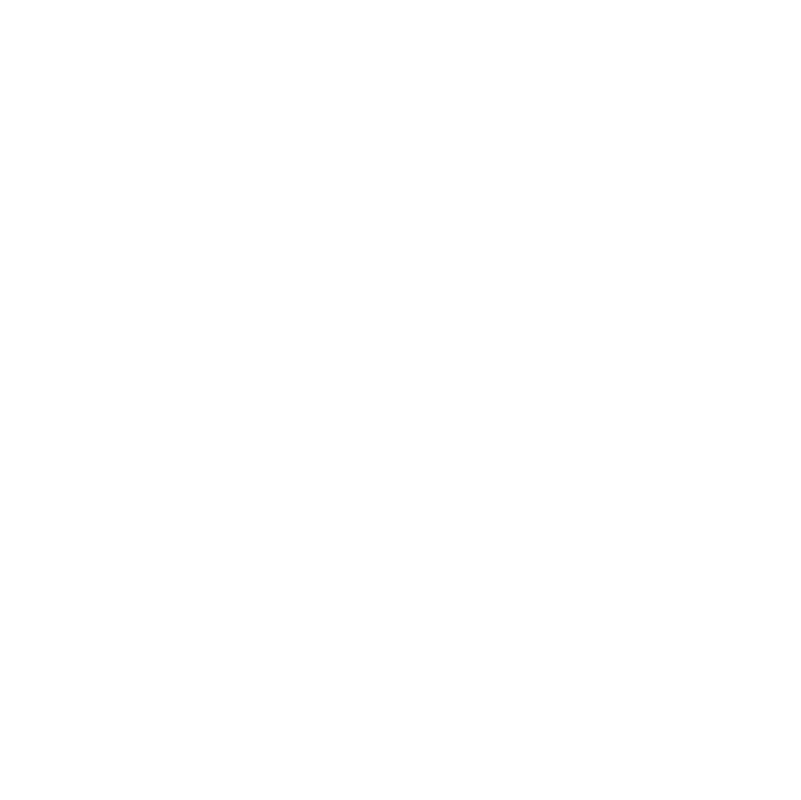
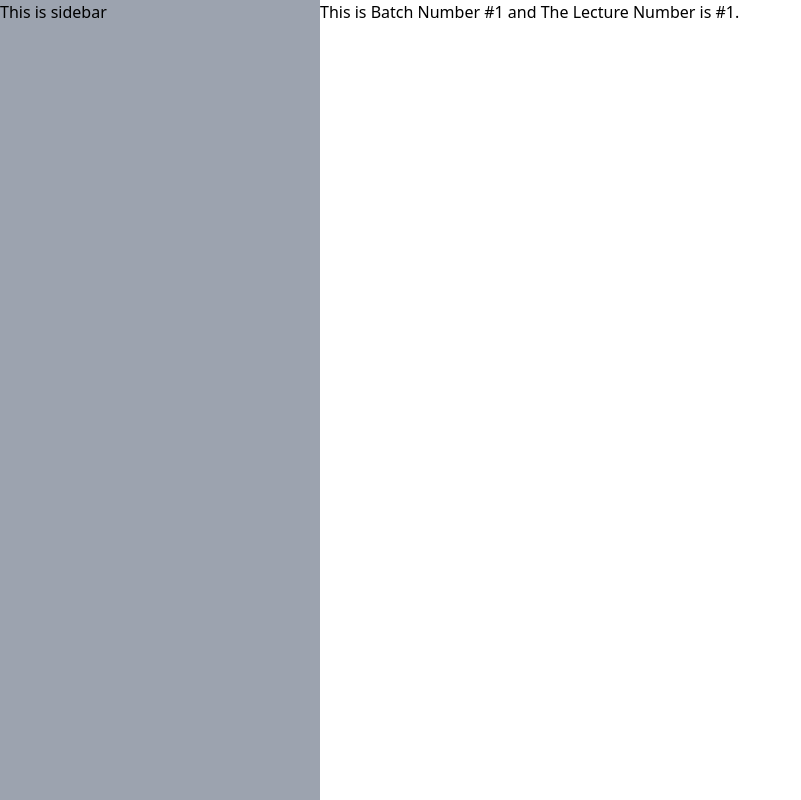
Before and after one commit to vaibhavgoel0230/Project_devslane, a React (Create React App) app: page /batch/1/lecture/1 in a window 1280 px wide. Shown: the whole page, without its empty margins (0-801 px from the left). Built offline with nearby package versions, Linux system fonts and the light colour scheme.

Commit message:
created Sidebar, Lecture Page, and seperated AuthPage and AppContainer Page for different displays

```diff
--- a/src/App.tsx
+++ b/src/App.tsx
@@ -1,9 +1,9 @@
 import React from "react";
 import { BrowserRouter, Switch, Route, Redirect } from "react-router-dom";
-import LoginPage from "./Pages/Login.page";
-import SignupPage from "./Pages/Signup.page";
-import DashboardPage from "./Pages/Dashboard.pages";
-import RecordingsPage from "./Pages/Recordings.page";
+import AppContainerPage from "./Pages/AppContainer.page";
+import AuthPage from "./Pages/Auth.page";
+import LecturePage from "./Pages/Lecture.page";
+import NotFoundPage from "./Pages/NotFound.page";
 
 interface Props {}
 
@@ -14,17 +14,21 @@
         <Route path="/" exact>
           <Redirect to="/login"></Redirect>
         </Route>
-        <Route path="/login">
-          <LoginPage></LoginPage>
+        <Route path={["/login", "/signup"]} exact>
+          <AuthPage></AuthPage>
         </Route>
-        <Route path="/signup">
-          <SignupPage></SignupPage>
+        <Route
+          path={[
+            "/dashboard",
+            "/recordings",
+            "/batch/:batchNumber/lecture/:lectureNumber",
+          ]}
+          exact
+        >
+          <AppContainerPage></AppContainerPage>
         </Route>
-        <Route path="/dashboard">
-          <DashboardPage></DashboardPage>
-        </Route>
-        <Route path="/recordings">
-          <RecordingsPage></RecordingsPage>
+        <Route>
+          <NotFoundPage></NotFoundPage>
         </Route>
       </Switch>
     </BrowserRouter>
--- /dev/null
+++ b/src/Components/AuthHero.tsx
@@ -0,0 +1,16 @@
+import { useEffect } from "react";
+import { FC, memo } from "react";
+
+interface Props {}
+
+const AuthHero: FC<Props> = (props) => {
+  console.log("AuthHero Rendering for the first time");
+  useEffect(() => {
+    console.log("AuthHero Rendering for the first time.");
+  }, []);
+  return (
+    <div className="w-1/2 h-screen text-white bg-black">Logo will go here</div>
+  );
+};
+AuthHero.defaultProps = {};
+export default memo(AuthHero);
--- /dev/null
+++ b/src/Components/Sidebar.tsx
@@ -0,0 +1,10 @@
+import React from "react";
+import { memo, FC } from "react";
+
+interface Props {}
+const Sidebar: FC<Props> = (props) => {
+  return <div className="h-screen bg-gray-400 w-80">This is sidebar</div>;
+};
+
+Sidebar.defaultProps = {};
+export default memo(Sidebar);
--- /dev/null
+++ b/src/Pages/AppContainer.page.tsx
@@ -0,0 +1,29 @@
+import { Switch, Route } from "react-router-dom";
+import { FC, memo } from "react";
+import Sidebar from "../Components/Sidebar";
+import DashboardPage from "./Dashboard.pages";
+import RecordingsPage from "./Recordings.page";
+import LecturePage from "./Lecture.page";
+
+interface Props {}
+const AppContainer: FC<Props> = (props) => {
+  return (
+    <div className="flex flex-row">
+      <Sidebar></Sidebar>
+      <Switch>
+        <Route path="/dashboard">
+          <DashboardPage></DashboardPage>
+        </Route>
+        <Route path="/recordings">
+          <RecordingsPage></RecordingsPage>
+        </Route>
+        <Route path="/batch/:batchNumber/lecture/:lectureNumber">
+          <LecturePage />
+        </Route>
+      </Switch>
+    </div>
+  );
+};
+
+AppContainer.defaultProps = {};
+export default memo(AppContainer);
--- /dev/null
+++ b/src/Pages/Auth.page.tsx
@@ -0,0 +1,38 @@
+import { Switch, Route } from "react-router-dom";
+import { FC, memo } from "react";
+import LoginPage from "./Login.page";
+import SignupPage from "./Signup.page";
+import AuthHero from "../Components/AuthHero";
+
+interface Props {}
+const AppContainer: FC<Props> = (props) => {
+  return (
+    <div className="flex flex-row justify-between">
+      <Switch>
+        <Route path="/login">
+          <LoginPage></LoginPage>
+        </Route>
+        <Route path="/signup">
+          <SignupPage></SignupPage>
+        </Route>
+      </Switch>
+      <AuthHero></AuthHero>
+    </div>
+  );
+};
+
+AppContainer.defaultProps = {};
+export default memo(AppContainer);
+
+// import {FC, memo} from 'react'
+// interface Props {}
+// const AppContainer: FC<Props> = (props) => {
+//     return (
+//         <div>
+
+//         </div>
+//     )
+// }
+
+// AppContainer.defaultProps = {};
+// export default memo(AppContainer)
--- /dev/null
+++ b/src/Pages/Lecture.page.tsx
@@ -0,0 +1,21 @@
+import { FC, memo } from "react";
+import { useParams } from "react-router-dom";
+
+interface Props {}
+
+interface RouterData {
+  lectureNumber: string;
+  batchNumber: string;
+}
+const Lecture: FC<Props> = (props) => {
+  const { lectureNumber, batchNumber } = useParams<RouterData>();
+  return (
+    <div>
+      This is Batch Number #{batchNumber} and The Lecture Number is #
+      {lectureNumber}.
+    </div>
+  );
+};
+
+Lecture.defaultProps = {};
+export default memo(Lecture);
--- /dev/null
+++ b/src/Pages/NotFound.page.tsx
@@ -0,0 +1,12 @@
+import { FC, memo } from "react";
+interface Props {}
+const NotFound: FC<Props> = (props) => {
+  return (
+    <div className="w-screen h-screen bg-yellow-500">
+      The Page is not Found.
+    </div>
+  );
+};
+
+NotFound.defaultProps = {};
+export default memo(NotFound);
```
